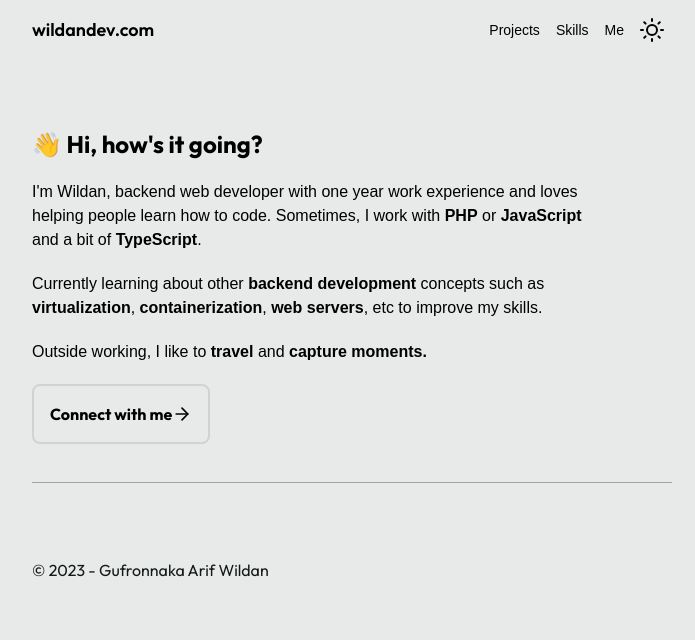
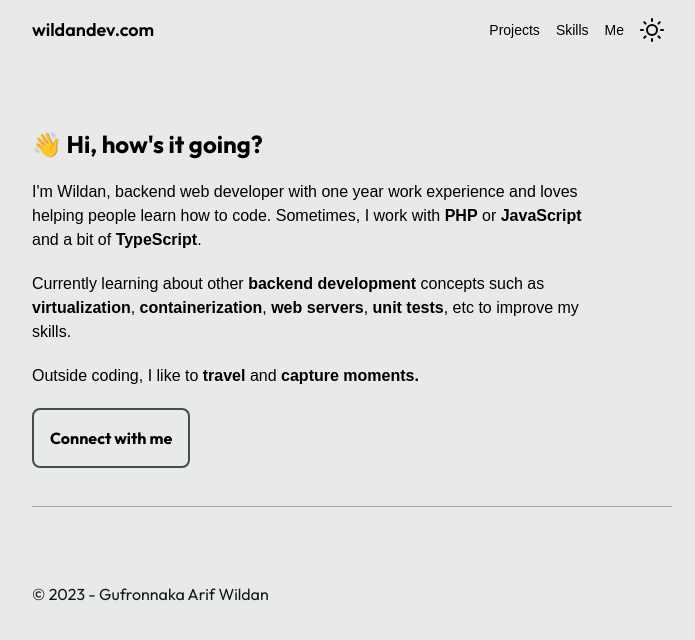
Before and after one commit to gufronnakaaw/wildandev, a Next.js app: page /me in a window 1280 px wide. Shown: the top 640 px of the page, without its empty margins (288-983 px from the left). Built offline with nearby package versions, Linux system fonts and the light colour scheme; a web font is replaced by a local one.

Commit message:
update: text and button in me page

```diff
--- a/components/AboutMe.tsx
+++ b/components/AboutMe.tsx
@@ -37,7 +37,7 @@ function AboutMe() {
           <p className="font-recursive text-md mt-5 dark:text-gray-200">
             Currently learning about other <b>backend development</b> concepts
             such as <b>virtualization</b>, <b>containerization</b>,{' '}
-            <b>web servers</b>, etc to improve my skills.
+            <b>web servers</b>, <b>unit tests</b>, etc to improve my skills.
           </p>
         </motion.div>
         <motion.div
@@ -46,7 +46,7 @@ function AboutMe() {
           transition={{ duration: 0.7, delay: 0.8 }}
         >
           <p className="font-recursive text-md mt-5 dark:text-gray-200">
-            Outside working, I like to <b>travel</b> and <b>capture moments.</b>
+            Outside coding, I like to <b>travel</b> and <b>capture moments.</b>
           </p>
         </motion.div>
       </div>
@@ -57,8 +57,8 @@ function AboutMe() {
         transition={{ duration: 0.9, delay: 1 }}
       >
         <Link href="https://links.wildandev.com" target="_blank">
-          <button className="border-gray-100 hover:border-gray-200 transition border-2 rounded-lg font-bold hover:bg-gray-100 flex items-center p-4 font-outfit mt-5 dark:text-gray-200 dark:border-gray-500 dark:hover:border-gray-400 dark:hover:bg-gray-600">
-            Connect with me <FiArrowRight size="20"></FiArrowRight>
+          <button className="border-gray-400 transition border-2 rounded-lg font-bold hover:bg-gray-100 p-4 font-outfit mt-5 dark:text-gray-200 dark:hover:bg-gray-500">
+            Connect with me
           </button>
         </Link>
       </motion.div>
```
